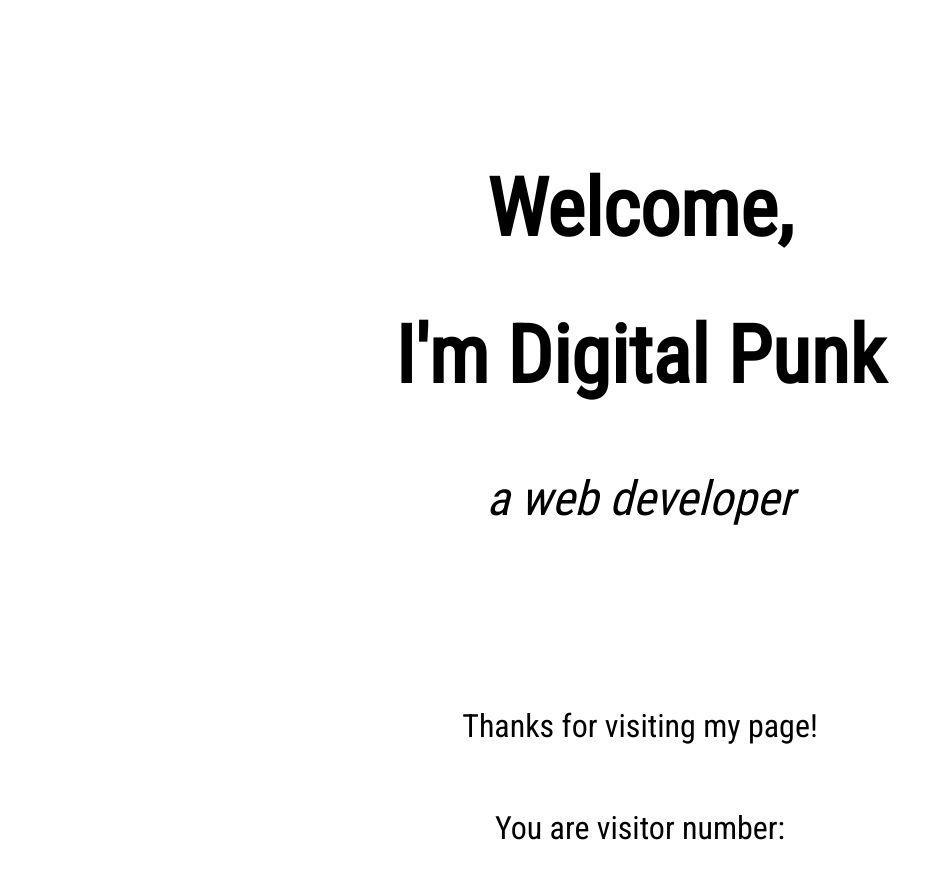
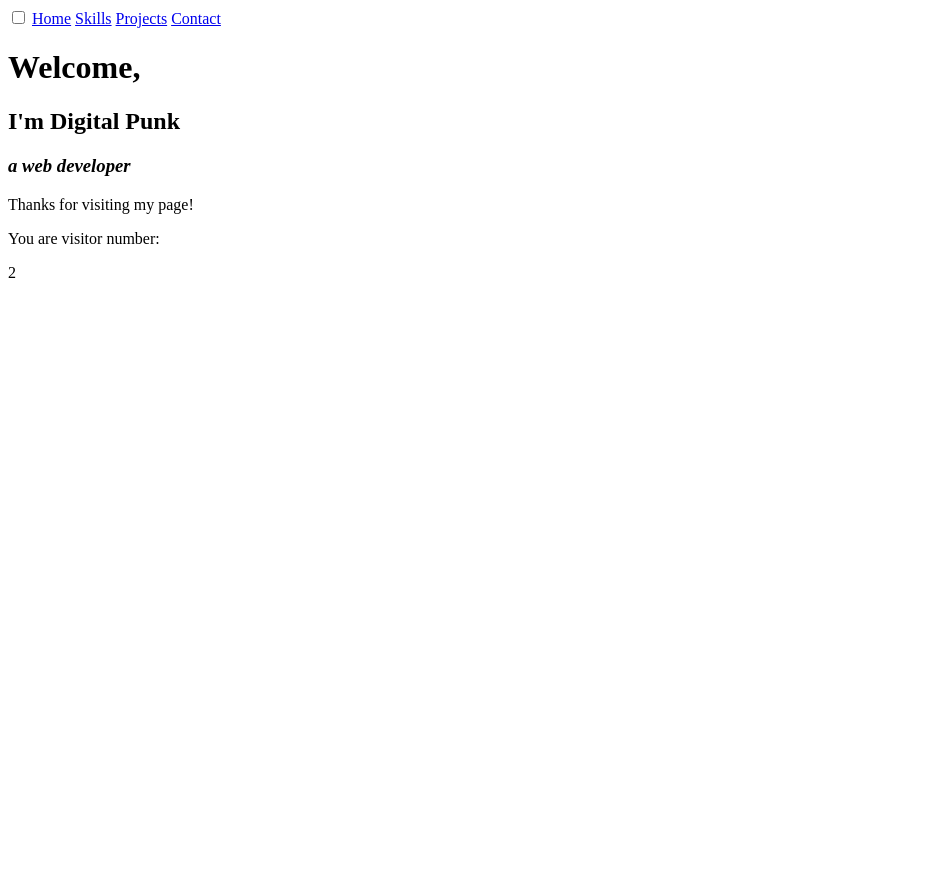
Before and after one commit to DigitalPunk79/personalportfolio.io, a plain HTML site: page index.html in a window 1280 px wide. Shown: the whole page, without its empty margins (0-944 px from the left). After the commit the page ends 800 px from the top, so only its background shows below. Drawn offline with Linux system fonts and the light colour scheme.

Commit message:
Update index.html

```diff
--- a/index.html
+++ b/index.html
@@ -3,11 +3,12 @@
   <head>
     <meta charset="UTF-8" />
     <meta name="viewport" content="width=device-width, initial-scale=1.0" />
+    <meta http-equiv=“X-UA-Compatible” content=“ie=edge”>
     <title>My Portfolio</title>
     <link rel="preconnect" href="https://fonts.googleapis.com">
     <link rel="preconnect" href="https://fonts.gstatic.com" crossorigin>
     <link href="https://fonts.googleapis.com/css2?family=Roboto+Condensed&display=swap" rel="stylesheet">
-    <link rel="stylesheet" href="styles.css">
+<!--     <link rel="stylesheet" href="styles.css"> -->
 
   </head>
   <body class="body">
```
